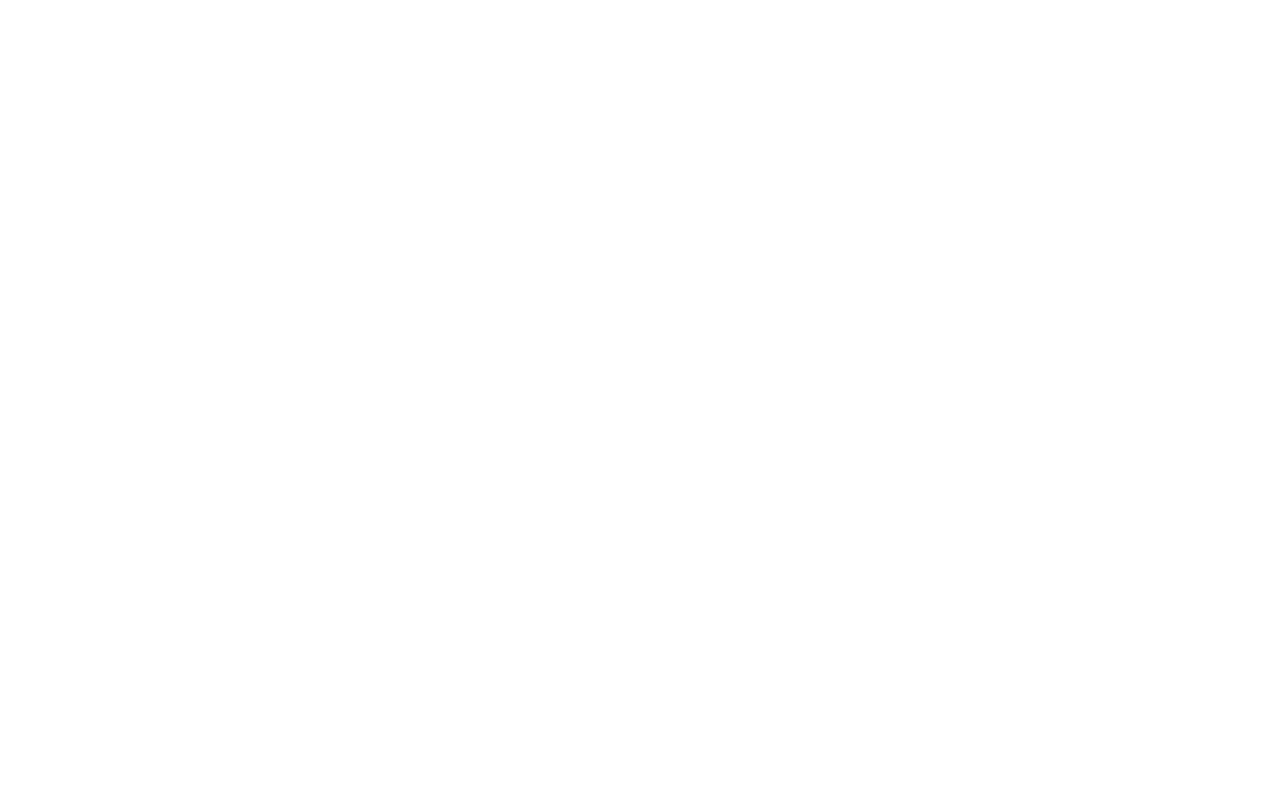
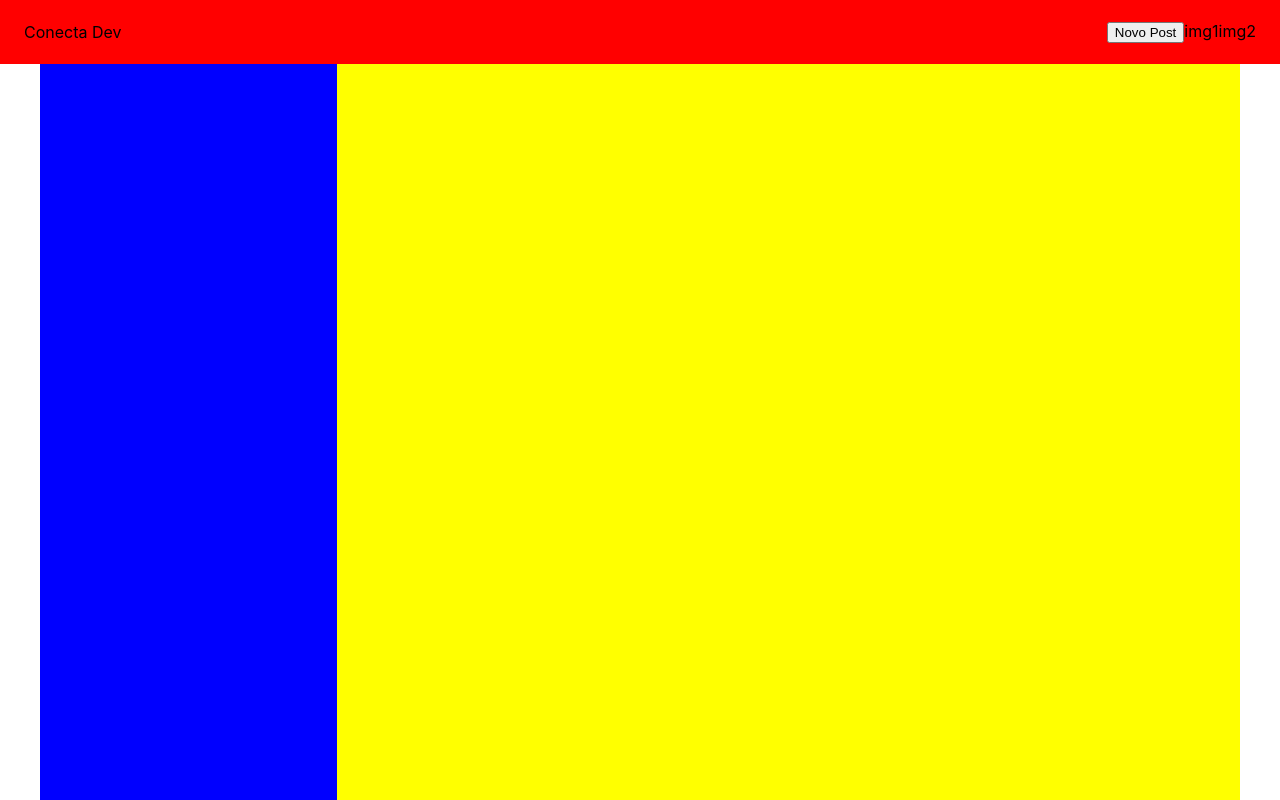
Before and after one commit to vitorbclemes/conecta-dev, a React (Create React App) app: page / in a window 1280 px wide. Built offline with nearby package versions, Linux system fonts and the light colour scheme.

Commit message:
Home schema/Header comp

```diff
--- /dev/null
+++ b/src/pages/home/components/Header.js
@@ -0,0 +1,23 @@
+import React from 'react'
+
+function Header() {
+    return (
+        <header className='header'>
+            <div className='toolbar'>
+
+                <div>
+                    <span>Conecta Dev</span>
+                </div>
+
+                <div>
+                    <button>Novo Post</button>
+                    <span>img1</span>
+                    <span>img2</span>
+                </div>
+
+            </div>
+        </header>
+    );
+}
+
+export default Header;
--- a/src/pages/home/index.js
+++ b/src/pages/home/index.js
@@ -1,13 +1,18 @@
 import React from 'react'
-
+import './style.css'
+import Header from './components/Header';
 function Home() {
     return (
         <div>
-            <header>
+            <Header></Header>
+            <main className='main'>
+                <div className='navbar'>
+                    navbar
+                </div>
+                <div className='feed'>
+                    div
+                </div>
 
-            </header>
-
-            <main>
 
             </main>
         </div>
--- /dev/null
+++ b/src/pages/home/style.css
@@ -0,0 +1,30 @@
+.header{
+    background: red;
+    width: 100%;
+    position: fixed;
+}
+.toolbar{
+    display: flex;
+    align-items: center;
+    justify-content: space-between;
+    height: 64px;
+    padding: 0 24px;
+
+}
+.main{
+    height: 100vh;
+    display: flex;
+    width: 1200px;
+    margin: 0 auto;
+}
+.navbar{
+    width: 350px;
+    background: blue;
+    padding: 24px;
+}
+.feed{
+    background: yellow;
+    width: 100%;
+    padding: 24px;
+
+}
```
